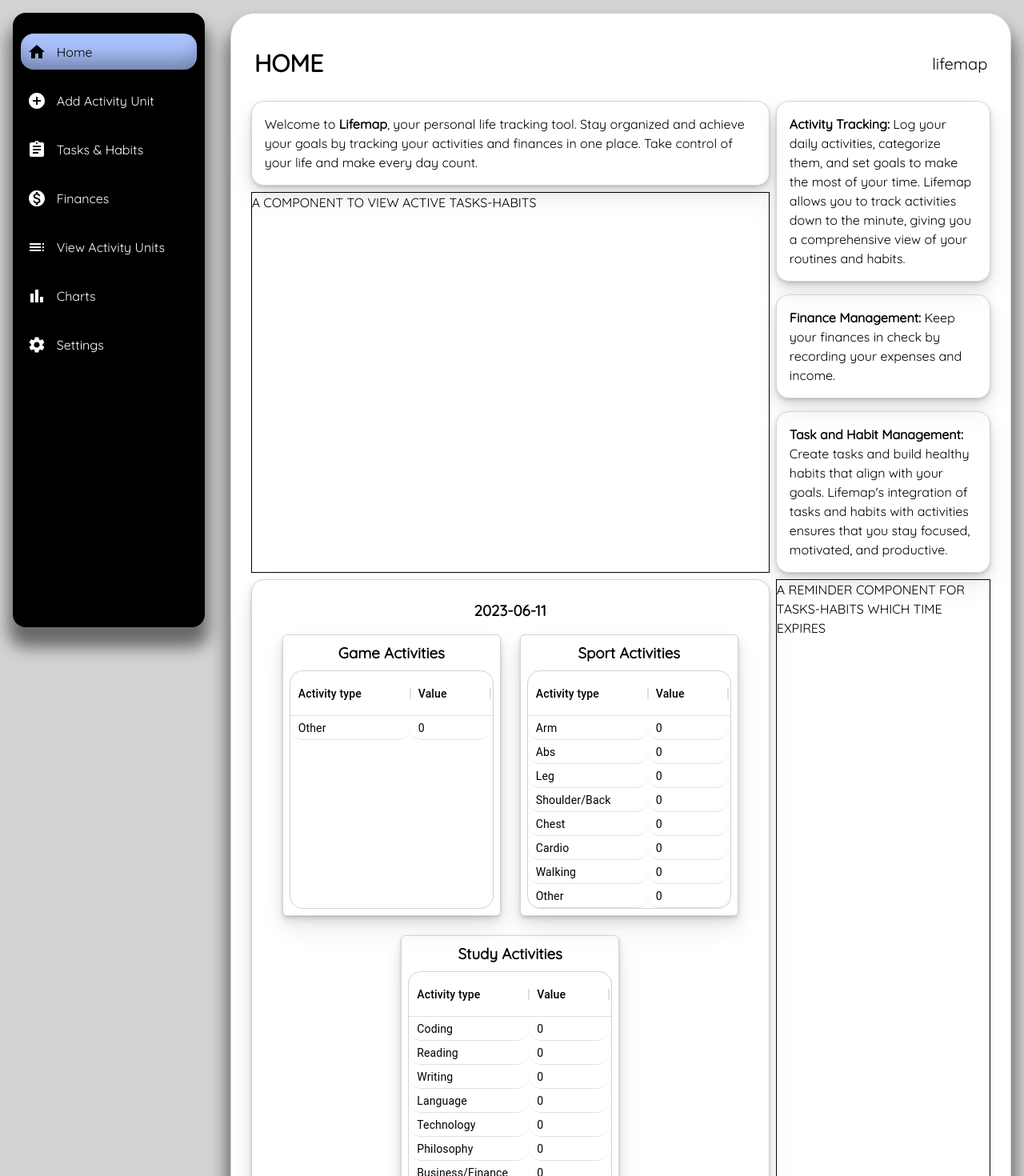
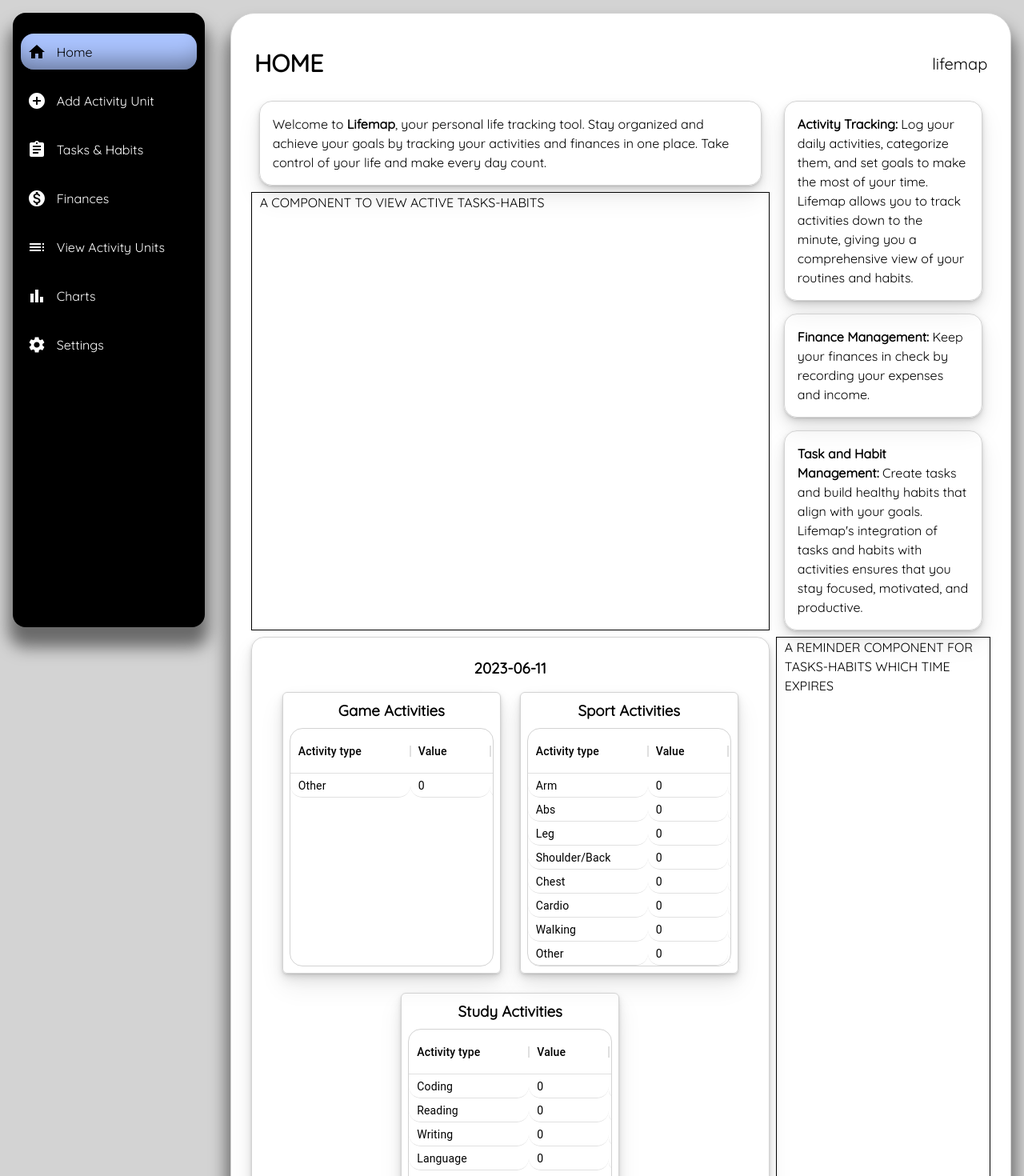
Before and after one commit to berkaysson/lifemap, a React (Create React App) app: page / in a window 1280 px wide. Shown: the top 1470 px of the page at 80% size. Built offline with nearby package versions, Linux system fonts and the light colour scheme.

Commit message:
Add right and left padding for content components

```diff
--- a/src/Pages/HomePage.js
+++ b/src/Pages/HomePage.js
@@ -23,10 +23,12 @@ const Header = styled.header`
 
 const Welcome = styled.div`
   grid-area: 2 / 1 / 3 / 2;
+  padding: 0 10px;
 `;
 
 const Viewer = styled(DataViewer)`
   grid-area: 4 / 1 / 5 / 2;
+  padding: 0 10px;
 `;
 
 const Info = styled.div`
@@ -34,16 +36,19 @@ const Info = styled.div`
   flex-direction: column;
   gap: ${({ theme }) => theme.sizes.medium};
   grid-area: 2 / 2 / 4 / 3;
+  padding: 0 10px;
 `;
 
 const Tasks = styled.div`
   border: 1px black solid;
   grid-area: 3 / 1 / 4 / 2;
+  padding: 0 10px;
 `;
 
 const Reminder = styled.div`
   border: 1px black solid;
   grid-area: 4 / 2 / 5 / 3;
+  padding: 0 10px;
 `;
 
 const HomePage = ({ activityCategories, todaysActivityDataUnit }) => {
```
